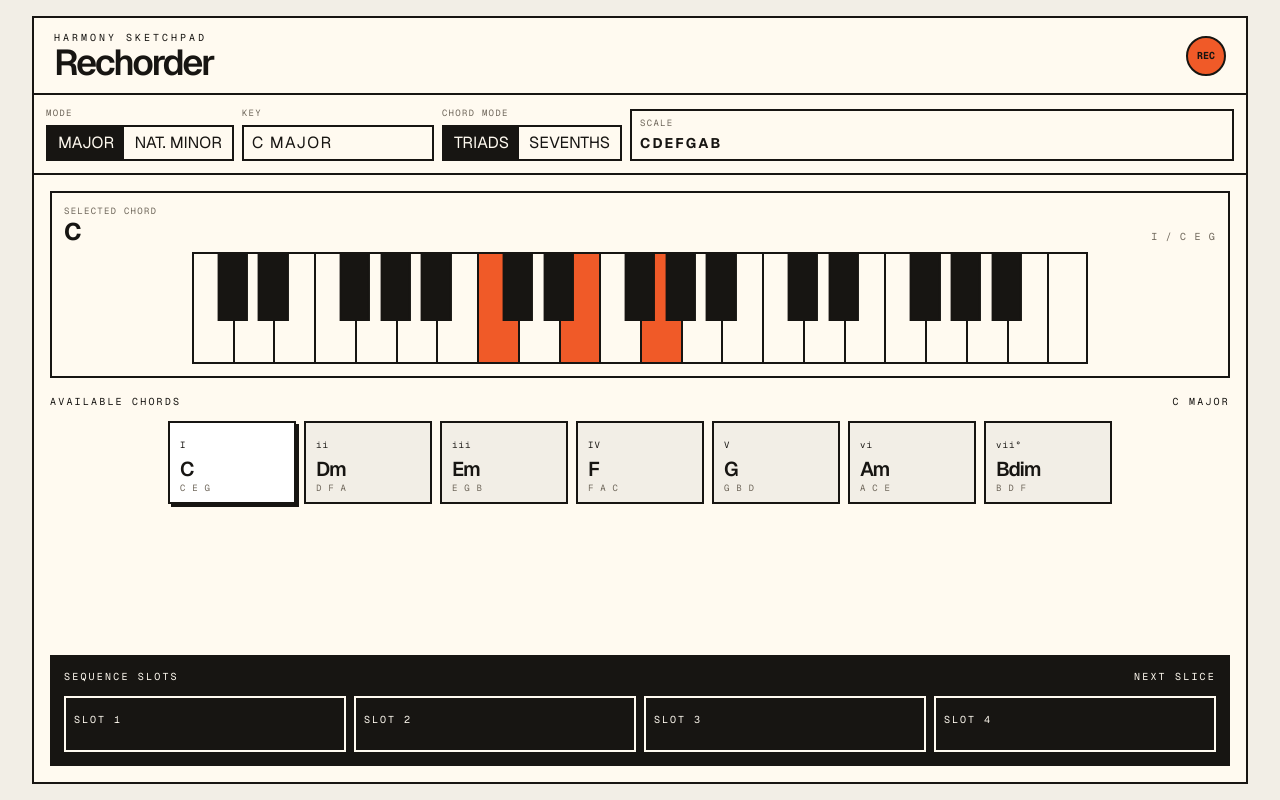
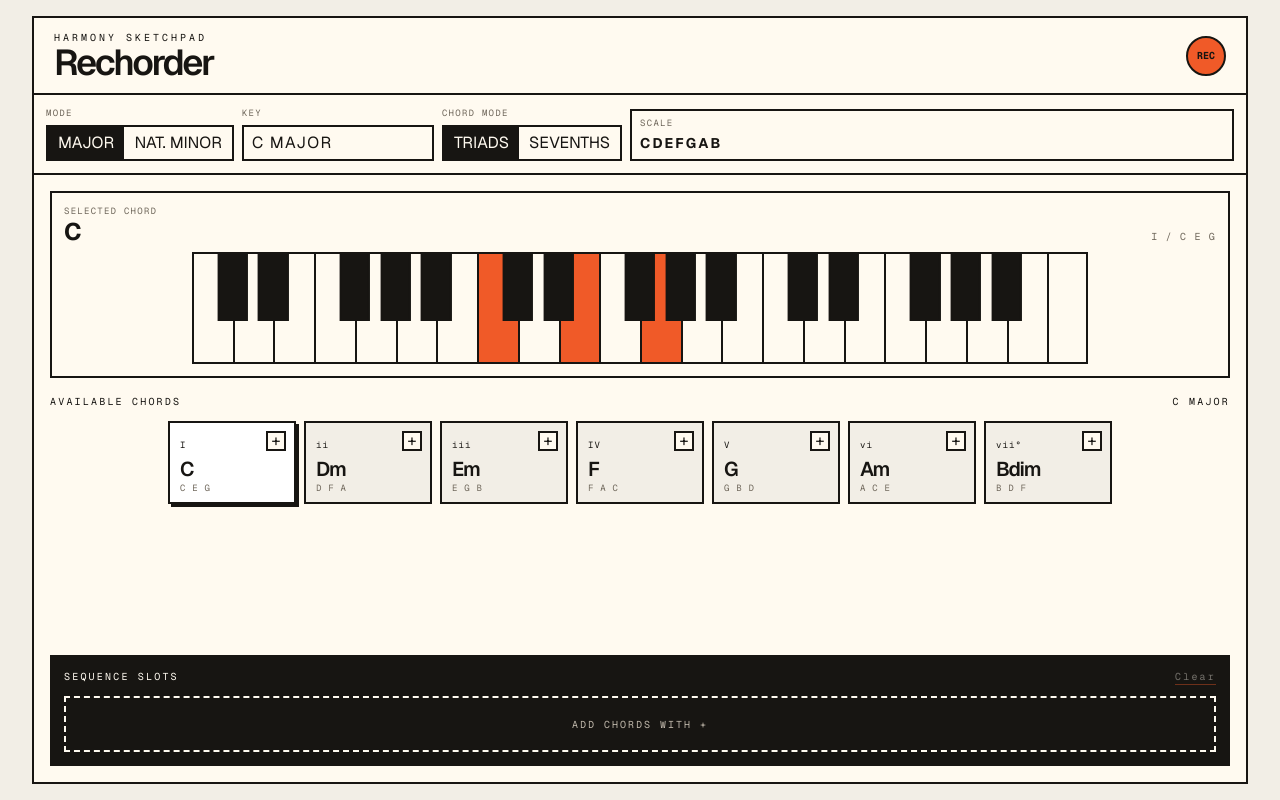
Before and after one commit to RoqCode/rechorder, a Next.js app: page / in a window 1280 px wide. Built offline with nearby package versions, Linux system fonts and the light colour scheme.

Commit message:
feat: add chord sequencer

```diff
--- a/src/app/chord-explorer.tsx
+++ b/src/app/chord-explorer.tsx
@@ -5,6 +5,7 @@ import { useState } from "react";
 import {
   CHORD_TYPES,
   type ChordType,
+  type DiatonicChord,
   getDiatonicChords,
   getScale,
   getSupportedTonics,
@@ -29,6 +30,7 @@ export function ChordExplorer() {
   const [tonic, setTonic] = useState("C");
   const [chordType, setChordType] = useState<ChordType>("triads");
   const [selectedDegree, setSelectedDegree] = useState(1);
+  const [progression, setProgression] = useState<DiatonicChord[]>([]);
 
   const scale = getScale(tonic, mode);
   const chords = getDiatonicChords({ tonic, mode, chordType });
@@ -42,6 +44,29 @@ export function ChordExplorer() {
     setMode(nextMode);
     setTonic(getSupportedTonics(nextMode)[0]);
     setSelectedDegree(1);
+  }
+
+  function addChord(chord: DiatonicChord) {
+    setProgression((currentProgression) => [...currentProgression, chord]);
+  }
+
+  function removeChord(indexToRemove: number) {
+    setProgression((currentProgression) => currentProgression.filter((_, index) => index !== indexToRemove));
+  }
+
+  function moveChord(indexToMove: number, direction: -1 | 1) {
+    setProgression((currentProgression) => {
+      const targetIndex = indexToMove + direction;
+
+      if (targetIndex < 0 || targetIndex >= currentProgression.length) {
+        return currentProgression;
+      }
+
+      const nextProgression = [...currentProgression];
+      [nextProgression[indexToMove], nextProgression[targetIndex]] = [nextProgression[targetIndex], nextProgression[indexToMove]];
+
+      return nextProgression;
+    });
   }
 
   return (
@@ -108,11 +133,14 @@ export function ChordExplorer() {
           </div>
           <div className="flex flex-wrap justify-center gap-2">
             {chords.map((chord) => (
-              <button
-                className={`w-32 shrink-0 border-2 border-[#171512] px-2.5 py-2 text-left transition hover:-translate-y-0.5 hover:bg-white focus:-translate-y-0.5 focus:bg-white focus:outline-none ${
+              <div
+                className={`relative w-32 shrink-0 border-2 border-[#171512] transition hover:-translate-y-0.5 hover:bg-white ${
                   selectedChord.degree === chord.degree ? "bg-white shadow-[3px_3px_0_#171512]" : "bg-[#f2eee6]"
                 }`}
                 key={`${chord.degree}-${chord.romanNumeral}`}
+              >
+                <button
+                  className="block w-full px-2.5 py-2 pr-9 text-left focus:bg-white focus:outline-none"
                   type="button"
                   onClick={() => setSelectedDegree(chord.degree)}
                 >
@@ -122,6 +150,15 @@ export function ChordExplorer() {
                     {chord.notes.join(" ")}
                   </span>
                 </button>
+                <button
+                  className="absolute top-2 right-2 flex h-5 w-5 items-center justify-center border-2 border-[#171512] bg-[#fffaf0] font-mono text-[12px] leading-none transition hover:bg-[#f05a28] focus:bg-[#f05a28] focus:outline-none"
+                  type="button"
+                  aria-label={`Add ${chord.chordName} to sequence`}
+                  onClick={() => addChord(chord)}
+                >
+                  +
+                </button>
+              </div>
             ))}
           </div>
         </div>
@@ -129,15 +166,68 @@ export function ChordExplorer() {
         <div className="border-2 border-[#171512] bg-[#171512] p-3 text-[#fffaf0]">
           <div className="mb-3 flex items-center justify-between font-mono text-[10px] uppercase tracking-[0.22em]">
             <span>Sequence Slots</span>
-            <span>Next Slice</span>
+            <button
+              className="text-[#fffaf0] underline decoration-[#f05a28] underline-offset-4 disabled:cursor-not-allowed disabled:opacity-40"
+              type="button"
+              disabled={progression.length === 0}
+              onClick={() => setProgression([])}
+            >
+              Clear
+            </button>
           </div>
-          <div className="grid grid-cols-4 gap-2">
-            {Array.from({ length: 4 }, (_, index) => (
-              <div className="min-h-14 border-2 border-[#fffaf0] p-2" key={index}>
-                <span className="font-mono text-[10px] uppercase tracking-[0.2em]">Slot {index + 1}</span>
+          <div className="flex min-h-14 flex-wrap gap-2">
+            {progression.length === 0 ? (
+              <div className="flex min-h-14 flex-1 items-center justify-center border-2 border-dashed border-[#fffaf0] px-3 text-center font-mono text-[10px] uppercase tracking-[0.2em] text-[#bfb7aa]">
+                Add chords with +
               </div>
-            ))}
+            ) : (
+              progression.map((chord, index) => (
+                <div className="relative min-h-16 min-w-32 border-2 border-[#fffaf0] p-2 pr-7" key={`${chord.degree}-${index}`}>
+                  <button
+                    className="absolute top-1.5 right-1.5 flex h-4 w-4 items-center justify-center border border-[#fffaf0] font-mono text-[10px] leading-none hover:bg-[#fffaf0] hover:text-[#171512]"
+                    type="button"
+                    aria-label={`Remove ${chord.chordName} from sequence`}
+                    onClick={() => removeChord(index)}
+                  >
+                    x
+                  </button>
+                  <span className="block font-mono text-[10px] tracking-[0.2em] text-[#bfb7aa]">
+                    {index + 1} | {chord.romanNumeral}
+                  </span>
+                  <strong className="mt-1 block text-lg leading-none tracking-[-0.06em]">{chord.chordName}</strong>
+                  <span className="mt-1 block font-mono text-[9px] leading-tight tracking-[0.08em] text-[#bfb7aa]">
+                    {chord.notes.join(" ")}
+                  </span>
+                  <div className="mt-2 flex gap-1">
+                    <button
+                      className="flex h-5 w-6 items-center justify-center border border-[#fffaf0] font-mono text-[10px] leading-none hover:bg-[#fffaf0] hover:text-[#171512] disabled:cursor-not-allowed disabled:opacity-35 disabled:hover:bg-transparent disabled:hover:text-[#fffaf0]"
+                      type="button"
+                      disabled={index === 0}
+                      aria-label={`Move ${chord.chordName} left`}
+                      onClick={() => moveChord(index, -1)}
+                    >
+                      &lt;
+                    </button>
+                    <button
+                      className="flex h-5 w-6 items-center justify-center border border-[#fffaf0] font-mono text-[10px] leading-none hover:bg-[#fffaf0] hover:text-[#171512] disabled:cursor-not-allowed disabled:opacity-35 disabled:hover:bg-transparent disabled:hover:text-[#fffaf0]"
+                      type="button"
+                      disabled={index === progression.length - 1}
+                      aria-label={`Move ${chord.chordName} right`}
+                      onClick={() => moveChord(index, 1)}
+                    >
+                      &gt;
+                    </button>
                   </div>
+                </div>
+              ))
+            )}
+          </div>
+          {progression.length > 0 ? (
+            <div className="mt-3 flex flex-wrap gap-x-3 gap-y-1 font-mono text-[10px] uppercase tracking-[0.16em] text-[#bfb7aa]">
+              <span>{progression.map((chord) => chord.romanNumeral).join(" - ")}</span>
+              <span>{progression.map((chord) => chord.chordName).join(" - ")}</span>
+            </div>
+          ) : null}
         </div>
       </div>
     </section>
```
Lines whose indentation alone changed are shown as unchanged.
